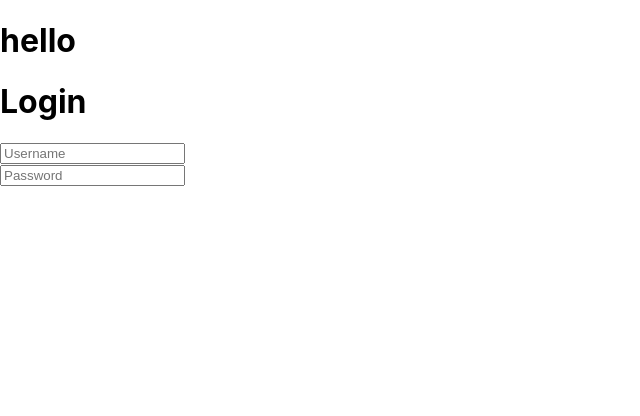
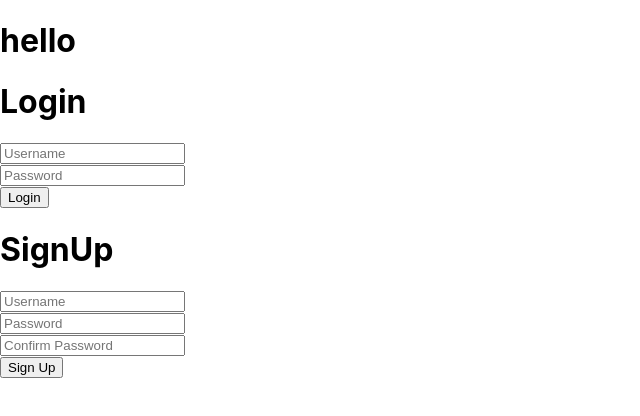
Before and after one commit to Juddymwai/Company-Group-chat, a React (Create React App) app in the folder client/: page / in a window 1280 px wide. Shown: the top 416 px of the page, without its empty margins (0-640 px from the left). Built offline with nearby package versions, Linux system fonts and the light colour scheme; no server answers.

Commit message:
adds signup and login button

```diff
--- a/client/src/components/App.js
+++ b/client/src/components/App.js
@@ -1,10 +1,8 @@
 // import logo from './logo.svg';
 // import './App.css';
-
-
-
 import React,{ useState,useEffect} from "react";
 import Login from "./Login";
+import SignUp from "./SignUp";
 
 function App() {
   const [user, setUser] = useState(null);
@@ -20,6 +18,7 @@ function App() {
     <div>
       <h1>hello</h1>
       <Login setUser={setUser}/>
+      <SignUp setUser={setUser}/>
     </div>
 
   );
--- a/client/src/components/Login.js
+++ b/client/src/components/Login.js
@@ -47,6 +47,8 @@ function Login({setUser}){
                     placeholder="Password"
 
                 />
+                <br/>
+                <button>Login</button>
             </form>
         </div>
     )
--- a/client/src/components/SignUp.js
+++ b/client/src/components/SignUp.js
@@ -1,15 +1,15 @@
 import React, {useState} from "react";
 
-function SignUp(){
+function SignUp({setUser}){
 
     const [username, setUsername]= useState('');
     const [password, setPassword]= useState('');
     const [confirmPassword, setConfirmPassword]= useState('');
 
-    function handleSubmit(){
+    function handleSubmit(e){
         e.preventDefault();
-        fetch('/login',{
-            method: "POST",
+        fetch('/signup',{
+        method: "POST",
         headers: {"Content-Type":"application/json"
 
         },
@@ -25,9 +25,9 @@ function SignUp(){
         });
     }
 
-    return
+    return (
     <div>
-        <form>
+        <form onSubmit={handleSubmit}>
 
             <h1>SignUp</h1>
 
@@ -60,9 +60,11 @@ function SignUp(){
                 placeholder="Confirm Password"
 
             />
+            <br/>
+            <button>Sign Up</button>
             </form>
 
-        </div>
+        </div>)
 }
 
 export default SignUp;
```
Also changed, not shown: 1 other file (tests, documents, lock files or other folders).
